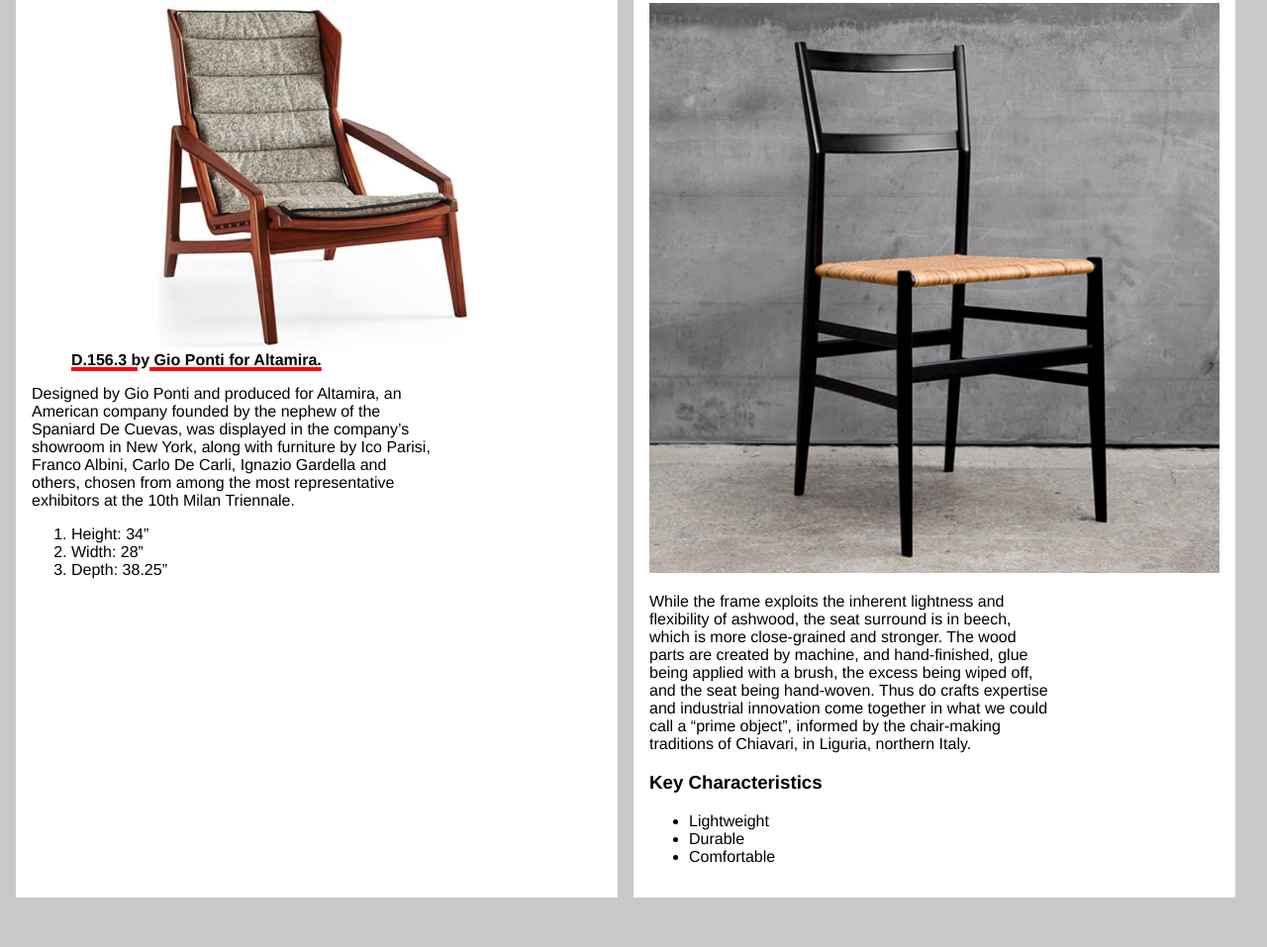
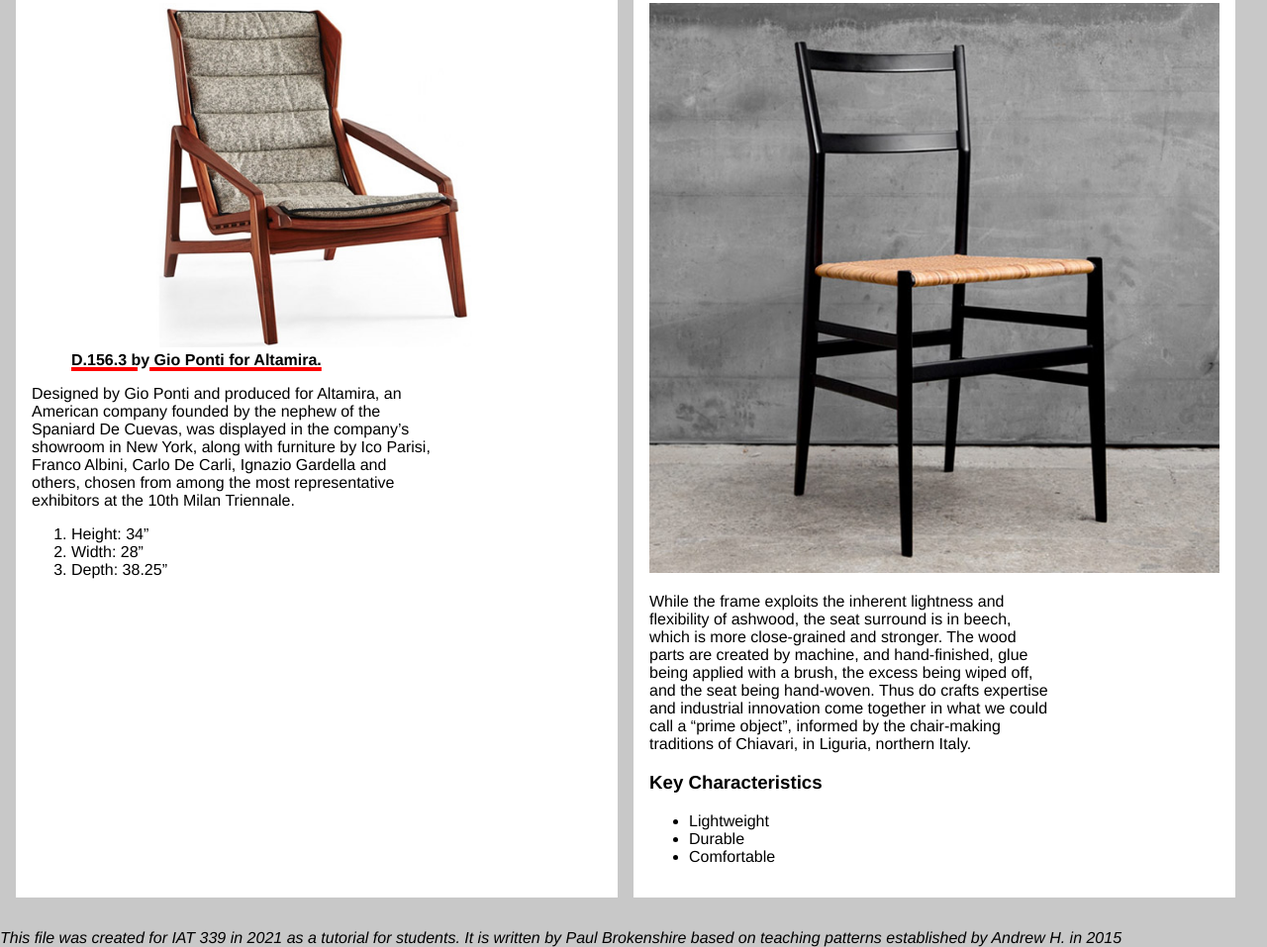
Before and after one commit to pbrokens/339-2021-lecture, a plain HTML site: page index.html in a window 1280 px wide. Shown: the part 1244-2201 px from the top of the page at 99% size. Drawn offline with Linux system fonts and the light colour scheme.

Commit message:
citation footer added
used the cite tag

```diff
--- a/index.html
+++ b/index.html
@@ -100,6 +100,9 @@
 			</ul>
 		</section><!-- end of #legera -->
 	</main>
+	<footer>
+		<cite>This file was created for IAT 339 in 2021 as a tutorial for students. It is written by Paul Brokenshire based on teaching patterns established by Andrew H. in 2015</cite>
+	</footer>
 	</body>
 
 </html>
```
